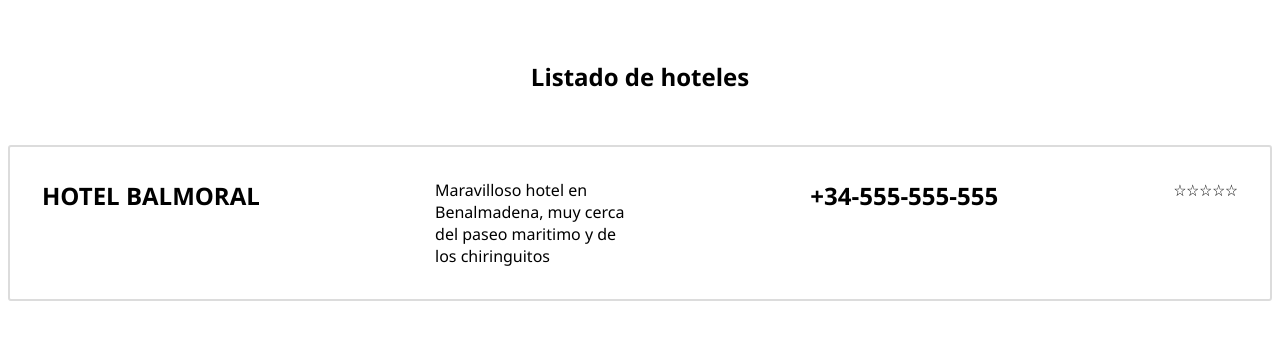
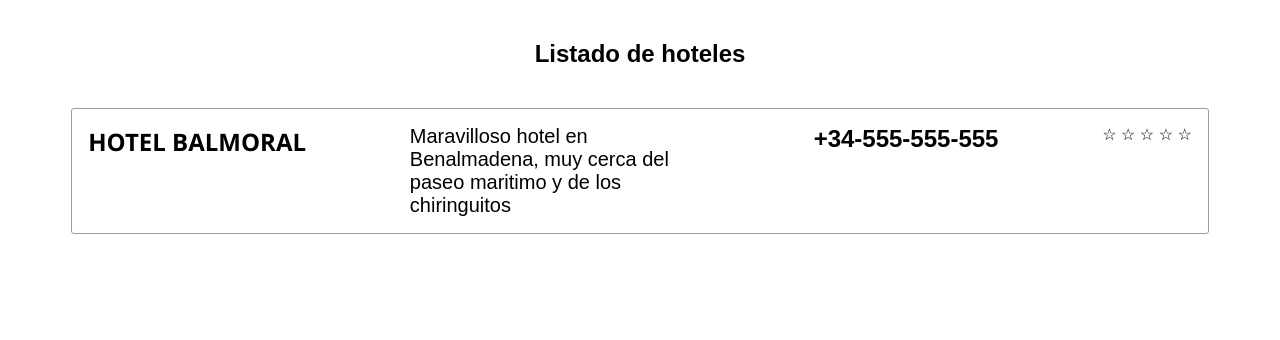
Before and after one commit to jormazlop/BootcampJS, a plain HTML site: page index.html in a window 1280 px wide. Drawn offline with Linux system fonts and the light colour scheme.

Commit message:
Entregable 0

```diff
--- a/index.html
+++ b/index.html
@@ -8,23 +8,27 @@
       <link rel="stylesheet" href="./style.css">
 </head>
 <body>
-      <div class="list-container">
-            <div class="list-header">
+      <div class="hotel-container">
+            <div class="hotel-header">
                   <h2>Listado de hoteles</h2>
             </div>
-            <div class="list-body">
-                  <div class="list-item">
-                        <div class="item-name">
+            <div class="hotel-body">
+                  <div class="hotel-item">
+                        <div class="hotel-name">
                               <span>Hotel Balmoral</span>
                         </div>
-                        <div class="item-description">
+                        <div class="hotel-description">
                               <span>Maravilloso hotel en Benalmadena, muy cerca del paseo maritimo y de los chiringuitos</span>
                         </div>
-                        <div class="item-telephone">
+                        <div class="hotel-telephone">
                               <h3>+34-555-555-555</h3>
                         </div>
-                        <div class="item-stars">
-                             <span>&star;&star;&star;&star;&star;</span>
+                        <div class="hotel-stars">
+                             <span>&star;</span>
+                             <span>&star;</span>
+                             <span>&star;</span>
+                             <span>&star;</span>
+                             <span>&star;</span>
                         </div>
                   </div>
             </div>
--- a/style.css
+++ b/style.css
@@ -1,44 +1,84 @@
 body {
-      font-family: 'Segoe UI', Tahoma, Geneva, Verdana, sans-serif;
+      font-family: Arial, Helvetica, sans-serif
 }
 
-.list-header {
+.hotel-header > h2 {
       text-align: center;
-      padding: 32px;
+      padding: 20px;
 }
 
-.list-header > h2 {
-      font-size: 24px;
+.hotel-body {
+      margin: auto;
+      max-width: 90%;
 }
 
-.list-item {
-      padding: 32px;
-      border: 2px solid #dcdcdc;
+.hotel-item {
+      padding: 16px;
+      border-radius: 3px;
+      border: 1px solid #9c9c9c;
       display: flex;
       justify-content: space-between;
-      border-radius: 3px;
 }
 
-.item-name {
+.hotel-name {
+      max-width: 300px;
+}
+
+.hotel-name:hover {
+      cursor: pointer;
+      position: relative;
+      left: 2px;
+      color: darkcyan;
+}
+
+.hotel-name > span {
+      font-family: 'Segoe UI', Tahoma, Geneva, Verdana, sans-serif;
       text-transform: uppercase;
       font-weight: bold;
       font-size: 24px;
 }
 
-.item-description {
-      max-width: 200px;
+.hotel-description {
+      max-width: 300px;
 }
 
-.item-stars {
+.hotel-description:hover {
+      cursor: pointer;
+      position: relative;
+      left: 2px;
+      color: darkcyan;
+}
+
+.hotel-description > span {
+      font-size: 20px;
+      font-weight: 300;
+}
+
+.hotel-stars {
       cursor: pointer;
 }
 
-.item-telephone > h3 {
+.hotel-telephone {
+      max-width: 250px;
+}
+
+.hotel-telephone > h3 {
       font-size:  24px;
       margin: 0px;
 
 }
 
-.item-stars:hover {
+.hotel-telephone h3:hover {
+      position: relative;
+      left: 2px;
+      color: darkcyan;
+      cursor: pointer;
+}
+
+.hotel-stars {
+      max-width: 100px;
+}
+
+.hotel-stars:hover {
      color: goldenrod;
 }
```
